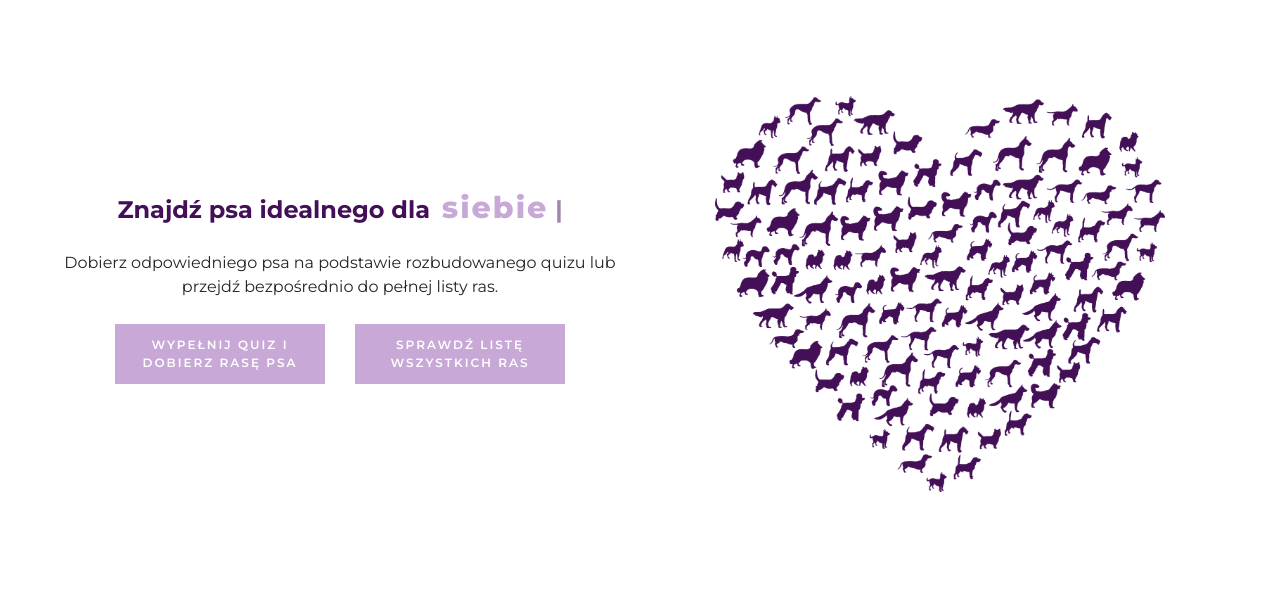
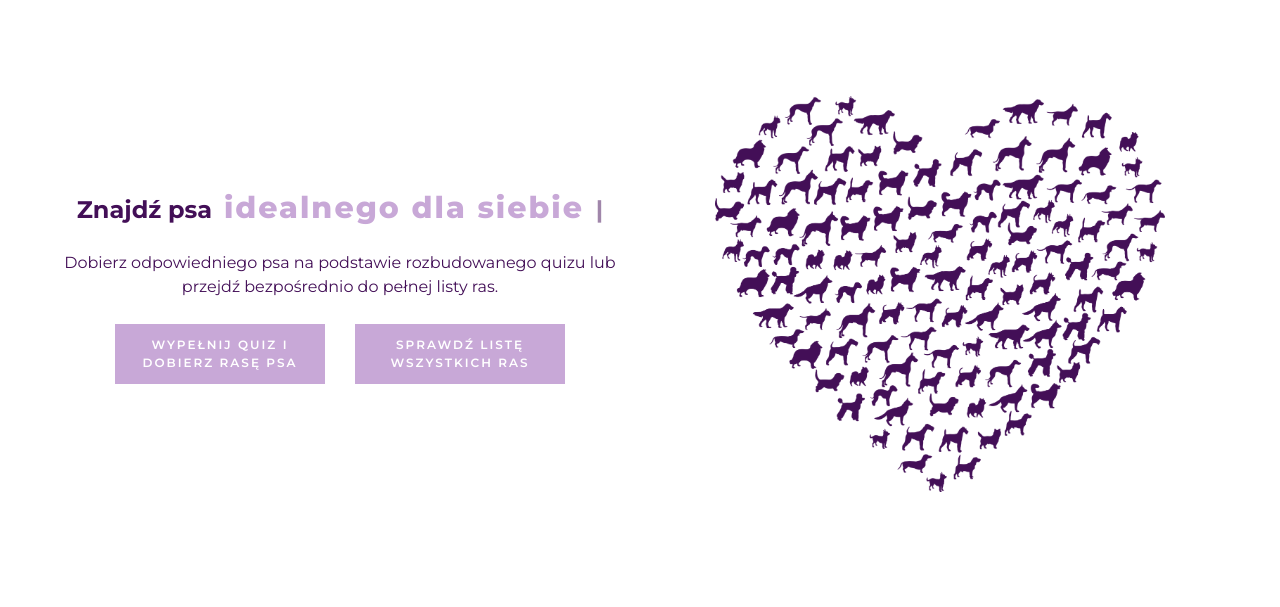
Before and after one commit to Avargaque/FinDOG, a plain HTML site: page index.html in a window 1280 px wide. Shown: the part 101-708 px from the top of the page. Drawn offline with nearby package versions, Linux system fonts and the light colour scheme.

Commit message:
home header change

```diff
--- a/index.html
+++ b/index.html
@@ -92,7 +92,7 @@
 			<header class="header-home">
 				<div class="main-content one">
 					<h1>
-						Znajdź psa idealnego dla <span class="siebie">siebie</span>
+						Znajdź psa <span class="important">idealnego dla siebie</span>
 					</h1>
 					<p>
 						Dobierz odpowiedniego psa na podstawie rozbudowanego quizu lub przejdź bezpośrednio do pełnej listy ras.
--- a/scss/style.scss
+++ b/scss/style.scss
@@ -244,17 +244,25 @@ a {
 			padding-bottom: 0;
 			font-size: 2.4rem;
 
-			@media (min-width: 466px) {
+			@media (min-width: 547px) {
 				max-width: none;
 				height: 56px;
 			}
 
 			@media (min-width: 768px) {
+				height: 86px;
+				max-width: 430px;
 				padding-top: 0;
 			}
 
-			.siebie{
-				padding-left: 0.5rem;
+			@media (min-width: 1113px) {
+				height: 56px;
+				max-width: none;
+				padding-top: 0;
+			}
+
+			.important{
+				padding: 0 0.5rem;
 				color: $highlight-color;
 				font-size: 3rem;
 				letter-spacing: 2px;
@@ -264,6 +272,7 @@ a {
 
 		p {
 			font-size: 1.4rem;
+			color: $main-color;
 
 			@media (min-width: 576px) {
 				font-size: 1.6rem;
```
Also changed, not shown: css/style.css, 1 other file.
